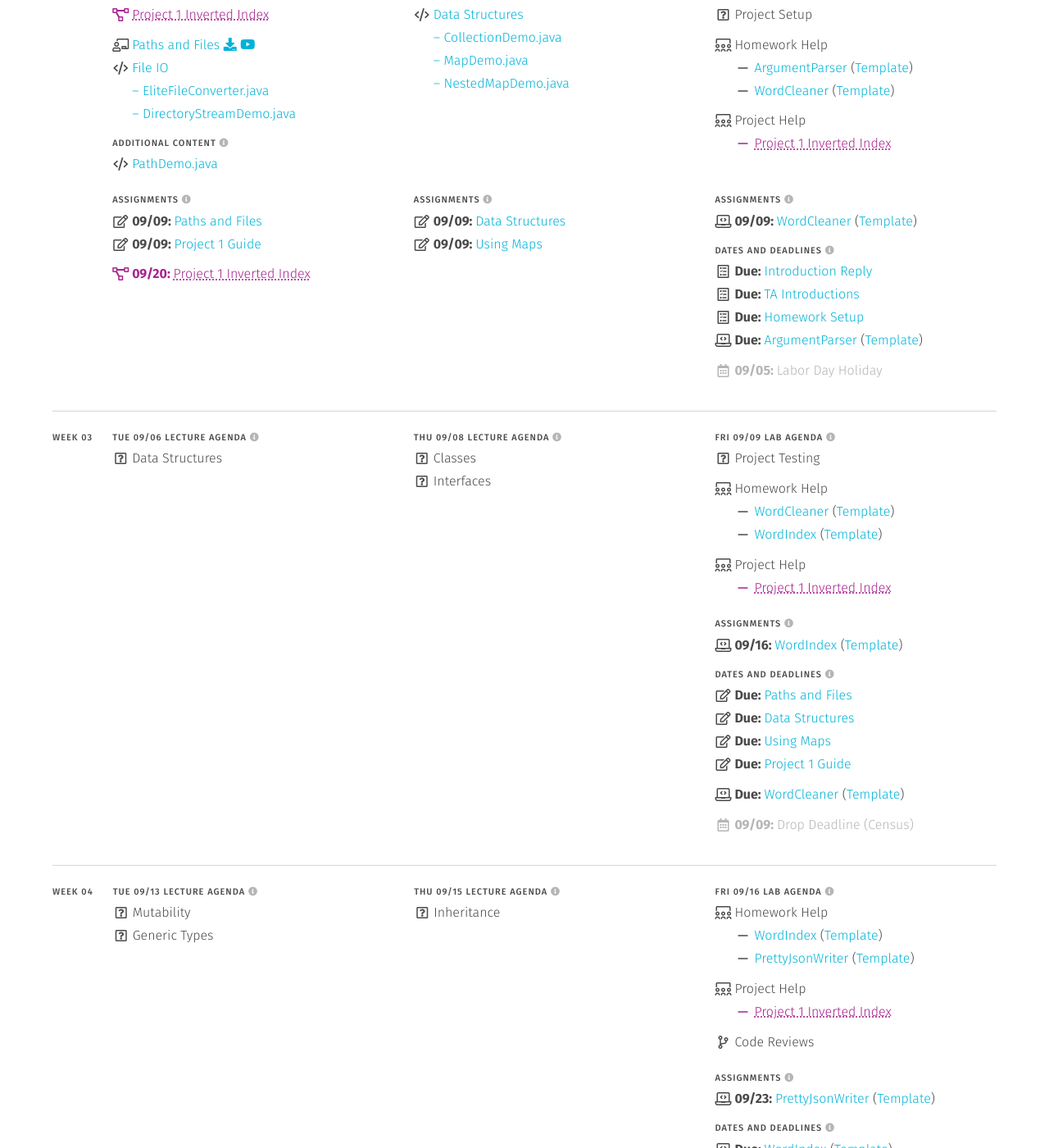
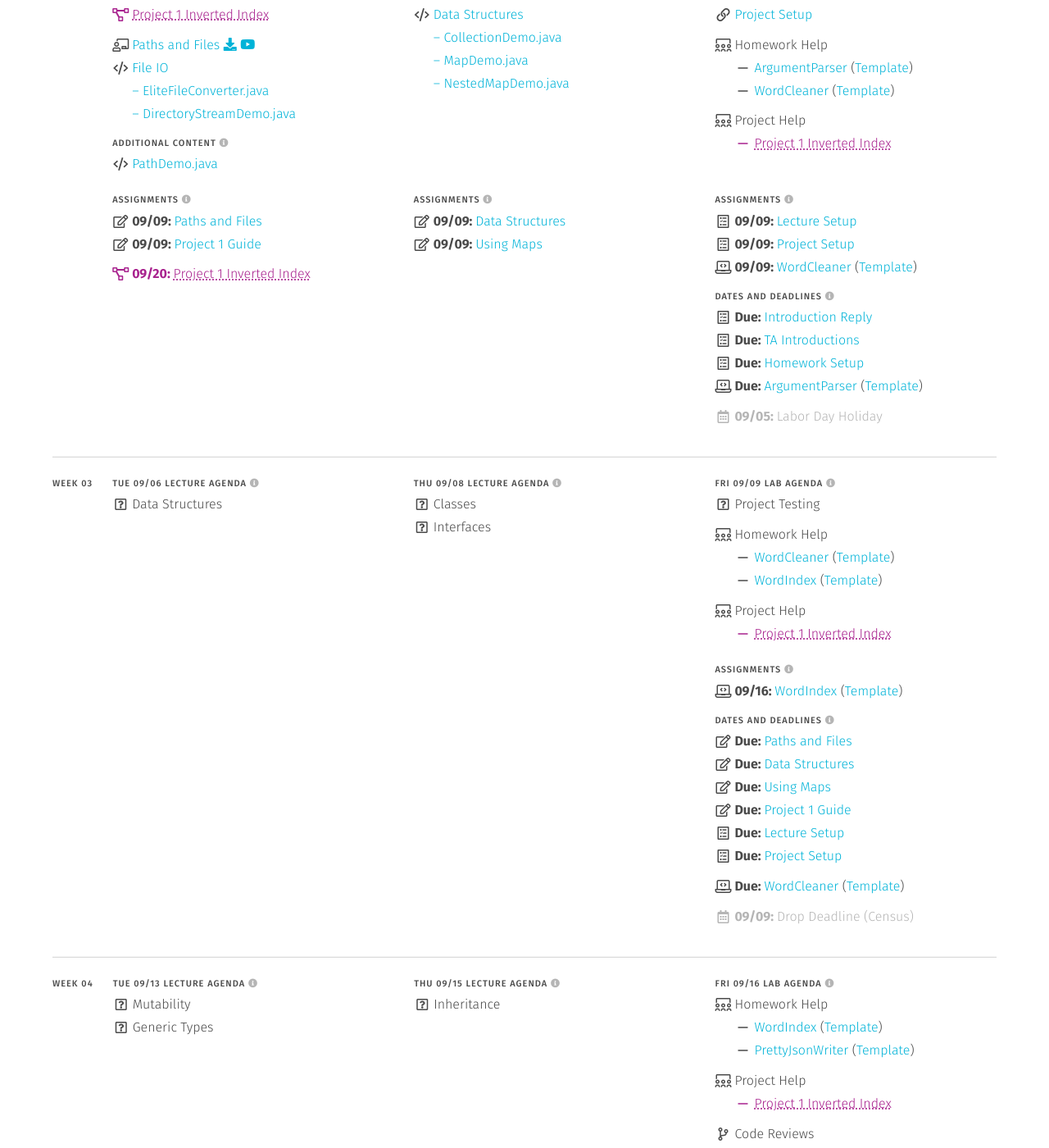
Before and after one commit to usf-cs272-fall2022/usf-cs272-fall2022.github.io, a Jekyll site: the page built from schedule.md, in a window 1280 px wide and 1400 px high, scrolled down 1154 px. Shown: the whole window at 82% size. Built offline with Jekyll 4.4.1, drawn with Linux system fonts in a browser that asks for light colours.

Commit message:
Adding setup assignments to schedule

```diff
--- a/_data/participation.yml
+++ b/_data/participation.yml
@@ -36,6 +36,18 @@ homework_setup:
   date: 2022-09-02
   link: 'https://usfca.instructure.com/courses/1608197/assignments/7223894'
 
+project_setup:
+  <<: *default
+  text: 'Project Setup'
+  date: 2022-09-09
+  link: 'https://usfca.instructure.com/courses/1608197/assignments/7223919'
+
+lecture_setup:
+  <<: *default
+  text: 'Lecture Setup'
+  date: 2022-09-09
+  link: 'https://usfca.instructure.com/courses/1608197/assignments/7223898'
+
 # end of semester
 
 ask_why:
@@ -63,16 +75,14 @@ cs_event:
   show: true
   link: 'https://usfca.instructure.com/courses/1608197/quizzes/2409338'
 
+
+
 # # github_resource:
 # #   <<: *default
 # #   text: 'Git/GitHub Resource'
 # #   date: 2022-02-11
 
-# lecture_setup:
-#   <<: *default
-#   text: 'Lecture Setup'
-#   date: 2022-02-11
-#   link: 'https://usfca.instructure.com/courses/1605147/assignments/7181492'
+
 
 # intake_review:
 #   <<: *default
@@ -80,11 +90,7 @@ cs_event:
 #   date: 2022-02-25
 #   link: 'https://usfca.instructure.com/courses/1605147/assignments/7184046'
 
-# project_setup:
-#   <<: *default
-#   text: 'Project Setup'
-#   date: 2022-02-18
-#   link: 'https://usfca.instructure.com/courses/1605147/assignments/7184853'
+
 
 # midterm_survey:
 #   <<: *default
--- a/_data/schedule.yml
+++ b/_data/schedule.yml
@@ -252,6 +252,8 @@ weeks:
           - <<: *labs
             items:
               - text: 'Project Setup'
+                icon: 'website'
+                link: '/guides/projects/setup.html'
 
               - text: 'Homework Help'
                 icon: 'assistants'
@@ -278,6 +280,12 @@ weeks:
 
           - <<: *assignments
             items:
+              - file: participation
+                name: lecture_setup
+
+              - file: participation
+                name: project_setup
+
               - file: homework
                 name: wordcleaner
 
@@ -362,6 +370,12 @@ weeks:
 
               - file: 'quizzes'
                 name: 'project1'
+
+              - file: participation
+                name: lecture_setup
+
+              - file: participation
+                name: project_setup
 
               - file: homework
                 name: wordcleaner
```
